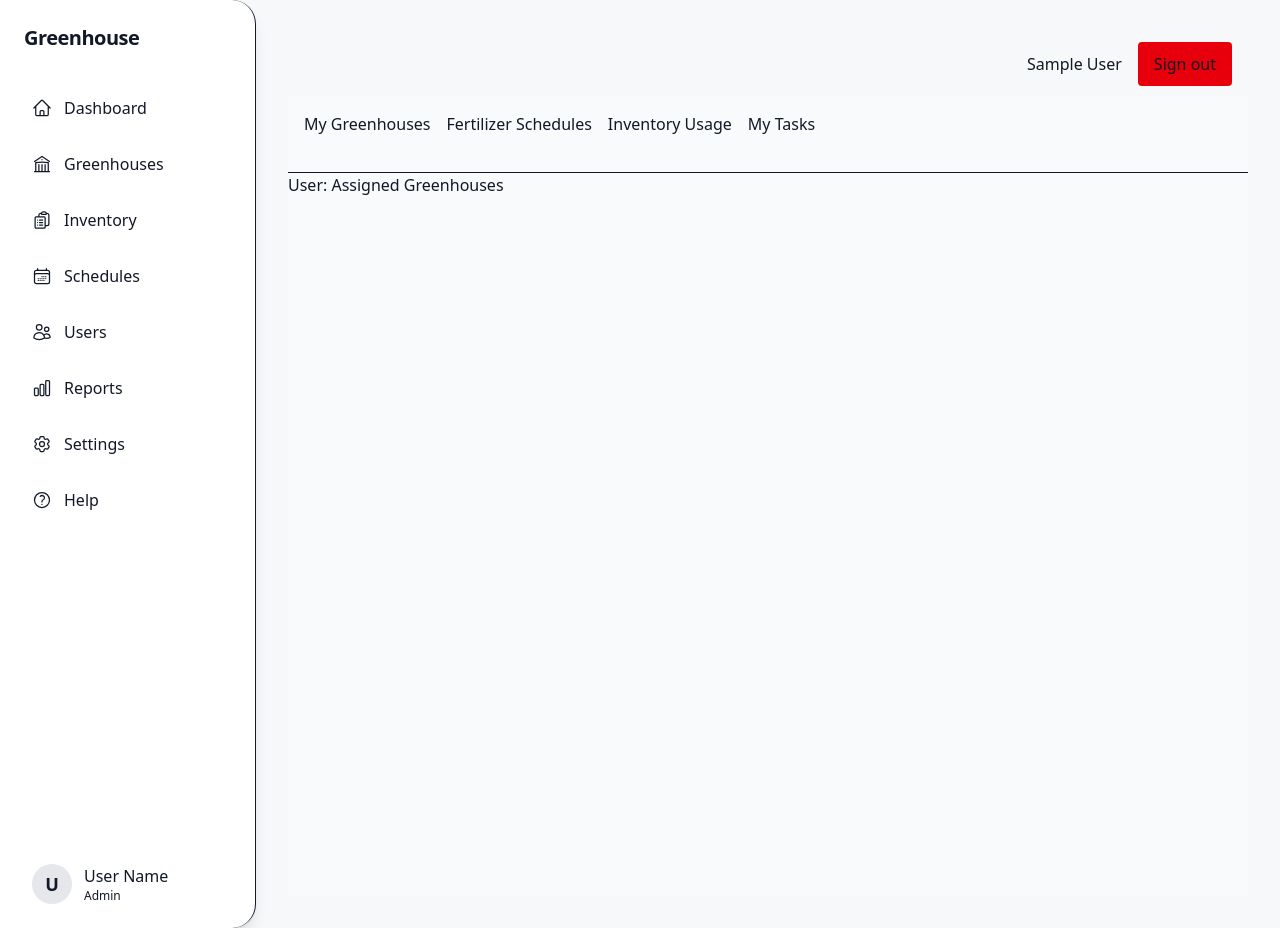
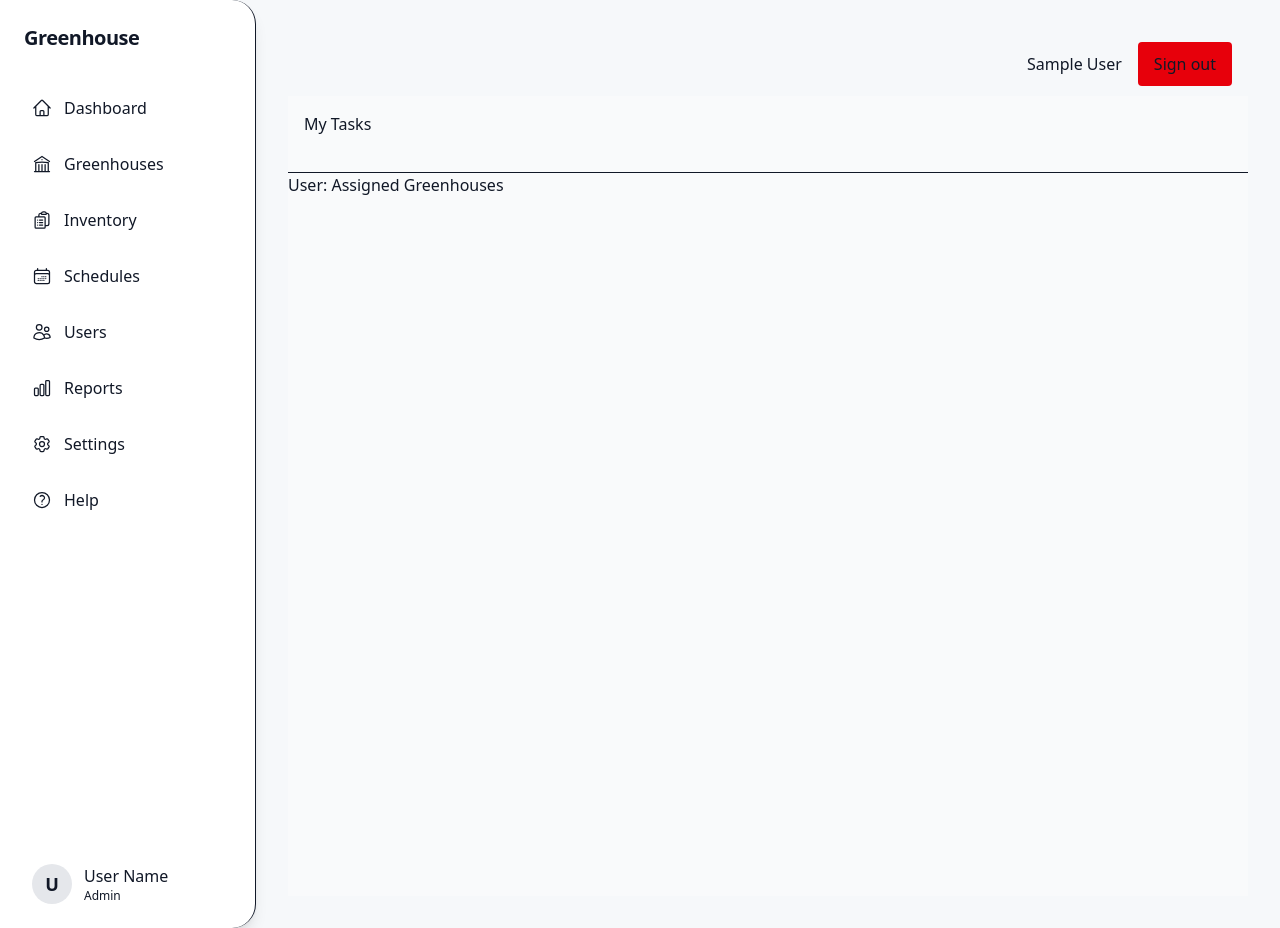
Before and after one commit to LahiruTharaka33/GreenHous_InvenoryManagenent, a Next.js app: page /dashboard/user/greenhouses in a window 1280 px wide. Built offline with nearby package versions, Linux system fonts and the light colour scheme; no server answers; the database is empty; sample sign-in values are in the browser's storage.

Commit message:
refactor: Remove unused navigation links from admin and user layouts for cleaner interface

```diff
--- a/src/app/dashboard/admin/layout.tsx
+++ b/src/app/dashboard/admin/layout.tsx
@@ -50,9 +50,6 @@ export default function AdminLayout({ children }: { children: React.ReactNode })
     <div>
       <nav className="flex gap-4 p-4 border-b">
         <Link href="/dashboard/admin/users">Users</Link>
-        <Link href="/dashboard/admin/greenhouses">Greenhouses</Link>
-        <Link href="/dashboard/admin/schedules">Schedules</Link>
-        <Link href="/dashboard/admin/inventory">Inventory</Link>
         <Link href="/dashboard/admin/reports">Reports</Link>
       </nav>
       <main>{children}</main>
--- a/src/app/dashboard/user/layout.tsx
+++ b/src/app/dashboard/user/layout.tsx
@@ -8,9 +8,6 @@ export default function UserLayout({ children }: { children: React.ReactNode })
   return (
     <div>
       <nav className="flex gap-4 p-4 border-b">
-        <Link href="/dashboard/user/greenhouses">My Greenhouses</Link>
-        <Link href="/dashboard/user/schedules">Fertilizer Schedules</Link>
-        <Link href="/dashboard/user/inventory">Inventory Usage</Link>
         <Link href="/dashboard/user/assignments">My Tasks</Link>
       </nav>
       <main>{children}</main>
```
